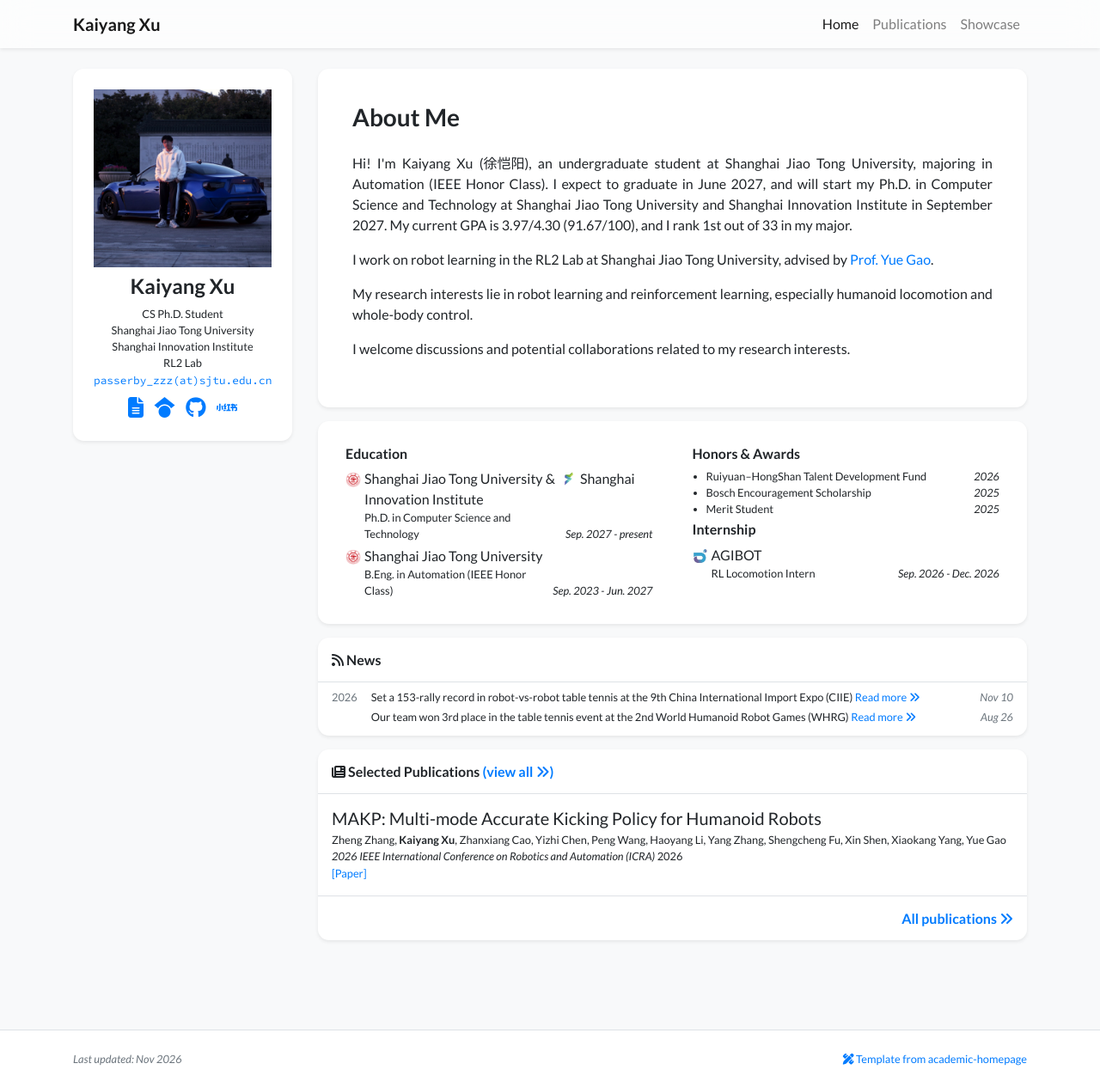
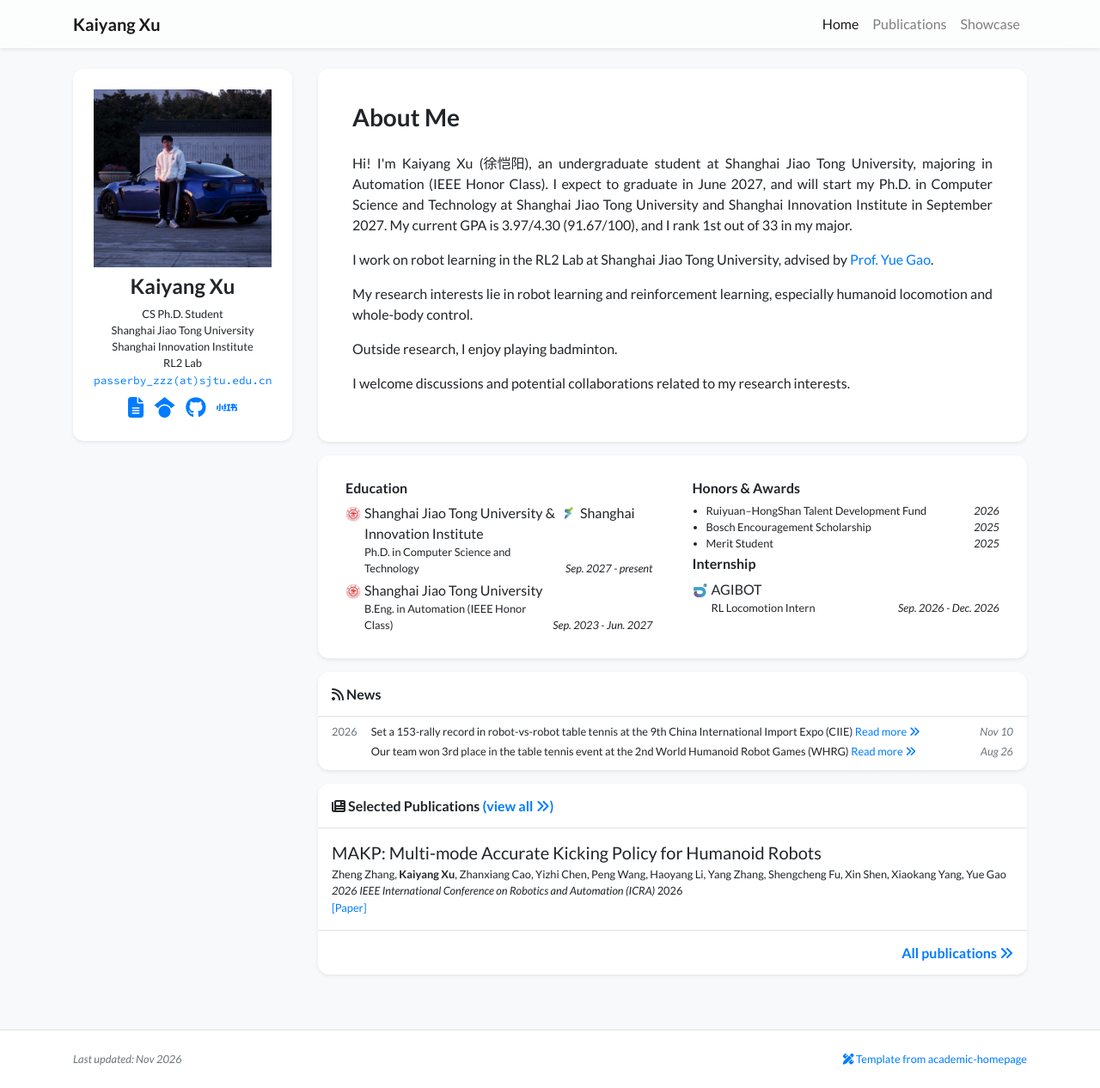
Before and after one commit to PasserbyZzz/PasserbyZzz.github.io, a Jekyll site: the page built from index.html, in a window 1280 px wide and 1266 px high. Shown: the whole window at 86% size. Built offline with Jekyll 4.4.1, drawn with Linux system fonts in a browser that asks for light colours; nearby versions of some CDN libraries; a style sheet for code colours, icons or effects is not loaded.

Commit message:
Mention badminton in bio

```diff
--- a/_data/profile.yml
+++ b/_data/profile.yml
@@ -34,6 +34,9 @@ short_bio: >-
     and whole-body control.
   </p>
   <p>
+    Outside research, I enjoy playing badminton.
+  </p>
+  <p>
     I welcome discussions and potential collaborations related to my research interests.
   </p>
 
```
